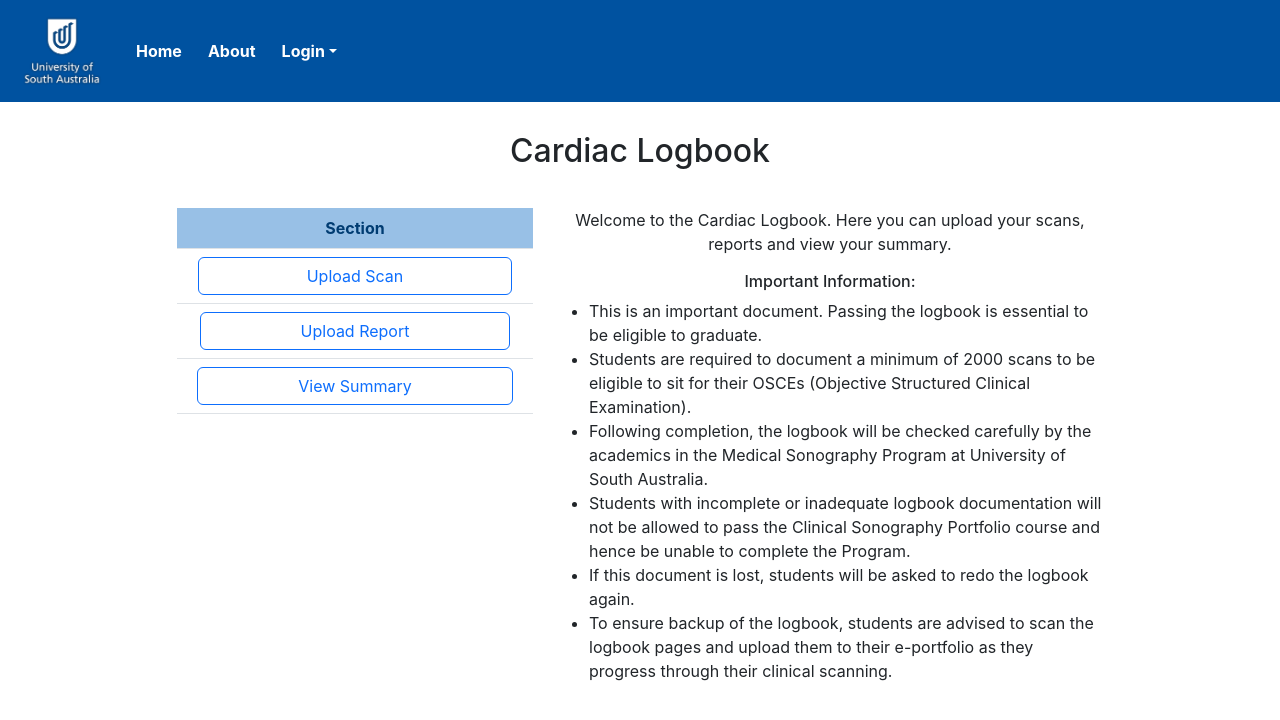
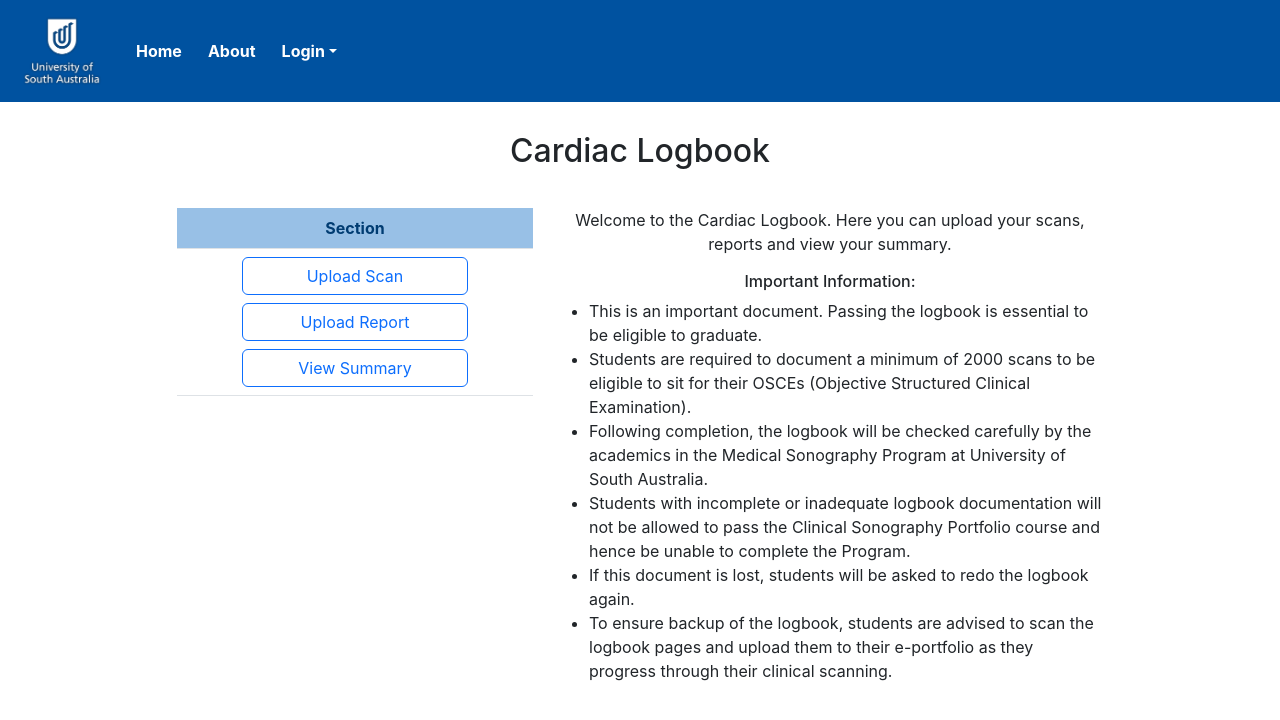
Before and after one commit to AnhNotAnh/ICT-Capstone-Project, a React (Create React App) app in the folder my-app/: page /StudentHome/CoursePage in a window 1280 px wide. Shown: the top 720 px of the page. Built offline with nearby package versions, Linux system fonts and the light colour scheme.

Commit message:
Fix course section
change multiple rows to 1 row and 3 buttons

```diff
--- a/my-app/src/components/CoursePage.js
+++ b/my-app/src/components/CoursePage.js
@@ -21,32 +21,17 @@
               <tbody>
                 <tr>
                   <td>
-                    <button
-                      className="btn btn-outline-primary"
-                      style={{ paddingLeft: "108px", paddingRight: "108px" }}
-                    >
+                    <div class="d-grid gap-2 col-8 mx-auto">
+                      <button class="btn btn-outline-primary" type="button">
                         Upload Scan
                       </button>
-                  </td>
-                </tr>
-                <tr>
-                  <td>
-                    <button
-                      className="btn btn-outline-primary"
-                      style={{ paddingLeft: "100px", paddingRight: "100px" }}
-                    >
+                      <button class="btn btn-outline-primary" type="button">
                         Upload Report
                       </button>
-                  </td>
-                </tr>
-                <tr>
-                  <td>
-                    <button
-                      className="btn btn-outline-primary"
-                      style={{ paddingLeft: "100px", paddingRight: "100px" }}
-                    >
+                      <button class="btn btn-outline-primary" type="button">
                         View Summary
                       </button>
+                    </div>
                   </td>
                 </tr>
               </tbody>
```
Lines whose indentation alone changed are shown as unchanged.
